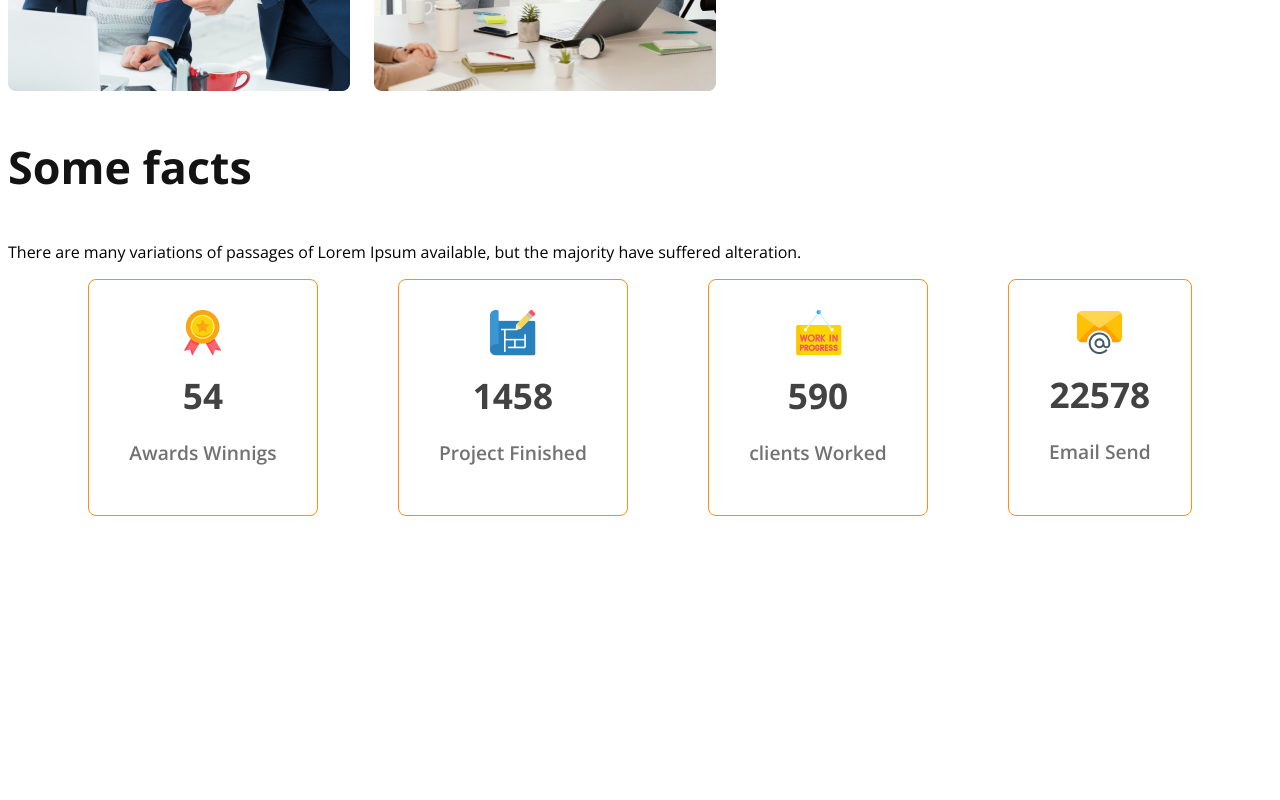
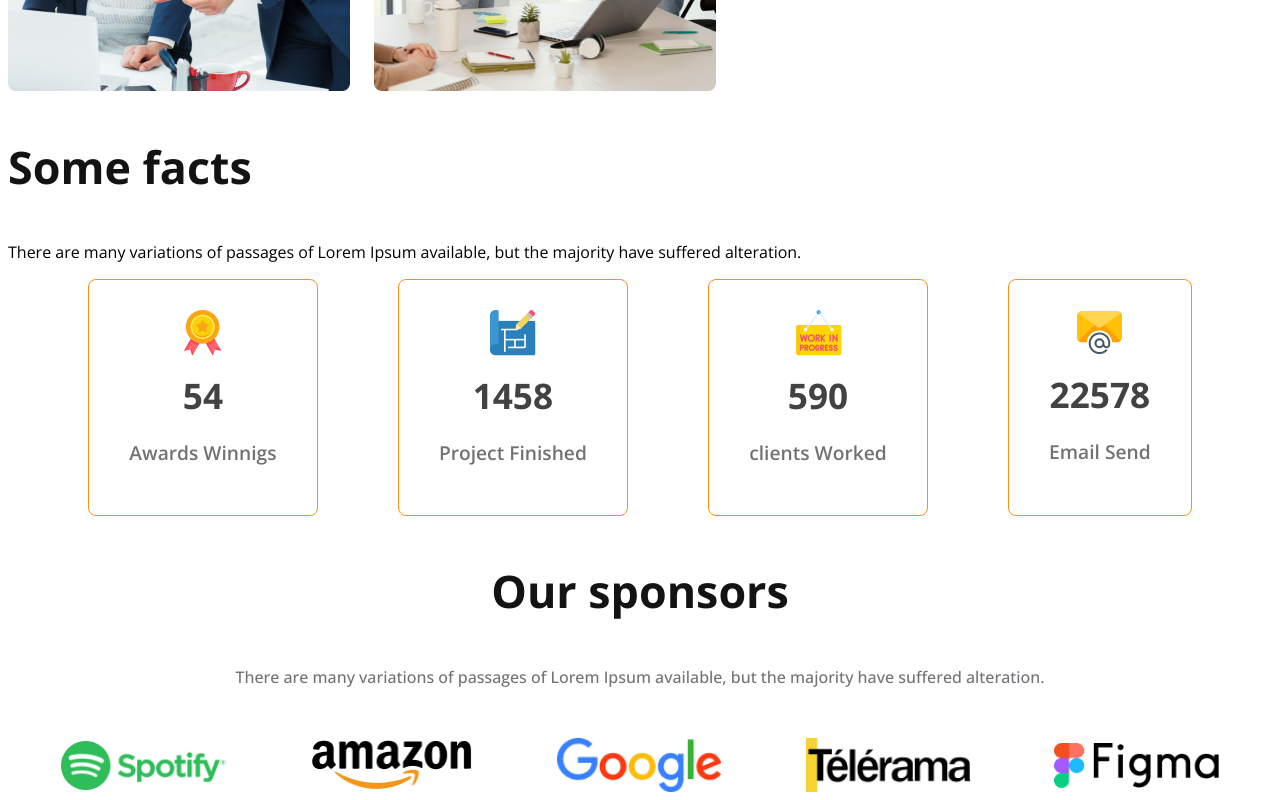
Before and after one commit to md-israfil-hassan/architect-website, a plain HTML site: page index.html in a window 1280 px wide. Shown: the part 1874-2674 px from the top of the page. Before the commit the page ends 2398 px from the top, so only its background shows below. Drawn offline with nearby package versions, Linux system fonts and the light colour scheme.

Commit message:
tab responsive add

```diff
--- a/architectch.css
+++ b/architectch.css
@@ -117,7 +117,7 @@ font-size: 3rem;
 
 }
 
-.teams-content .Quick-list{
+.teams-content .Quick-list, .text-light-gray{
 color: #727277; ;
 font-weight:500 ;
 
@@ -163,12 +163,28 @@ margin-bottom: 10px;
 color: #727272;
 
 }
+/* sponsors style */
+
+.sponsors{
+text-align: center;
 
 
+}
+
+.sponsors-img-container{
+display: flex;
+justify-content: space-evenly;
+align-items: center;
+margin-top: 50px;
+gap: 30px;
+
+}
+
+.sponsors-img-container img{
+width: 165px;
 
 
-
-
+}
 
 
 
@@ -185,11 +201,38 @@ color: #727272;
 padding:20px;
 
     }
+.teams-content,  .facts-card-container{
+padding: 20px;
+padding: 20px;
 
-nav{
+}
+
+
+
+nav, .facts-card-container, .teams-container, .sponsors-img-container{
+
 flex-direction: column;
 }
+.teams-img-container{
+
+    grid-template-columns: repeat(1,1fr);
 }
+
+.facts-card-container{
+
+gap:20px ;
+
+}
+
+
+
+}
+
+
+
+
+
+
 /* tablet or medium devices */
 
 @media screen and (min-width:576px) and (max-width:960px){
@@ -197,7 +240,7 @@ flex-direction: column;
 padding: 40px;
 
     }
-    nav{
+    nav, .sponsors-img-container, .teams-container{
 flex-direction: column;
 
     }
--- a/index.html
+++ b/index.html
@@ -78,6 +78,19 @@
 </div>
 
 </section>
+<!-- sponsors section -->
+<section class="sponsors">
+<h3 class="section-title">Our sponsors</h3>
+<p class="text-light-gray">There are many variations of passages of Lorem Ipsum available, but the majority have suffered alteration.</p>
+<div class="sponsors-img-container">
+<img src="images/sponsors/spotify.png" alt="">
+<img src="images/sponsors/amazon.png" alt="">
+<img src="images/sponsors/google.png" alt="">
+<img src="images/sponsors/telerama.png" alt="">
+<img src="images/sponsors/figma.png" alt="">
+
+</div>
+</section>
 
 </main>
 
```
